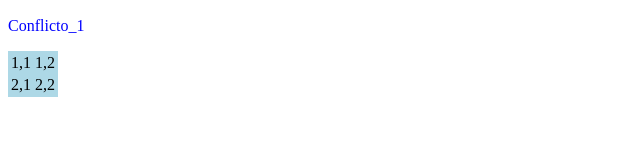
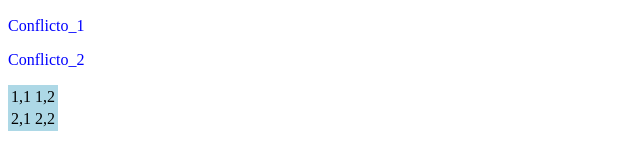
Before and after one commit to mr-Mariano/TAREA_3-3.5_RM, a plain HTML site: page index.html in a window 1280 px wide. Shown: the part 469-610 px from the top of the page, without its empty margins (0-640 px from the left). Drawn offline with Linux system fonts and the light colour scheme.

Commit message:
Parrafo para generar conflicto 2

```diff
--- a/index.html
+++ b/index.html
@@ -34,6 +34,7 @@
             <tr>
                 <td>2,1</td>
                 <td>2,2</td>
+                <p>Conflicto_2</p>
             </tr>
         </table>
 
```
